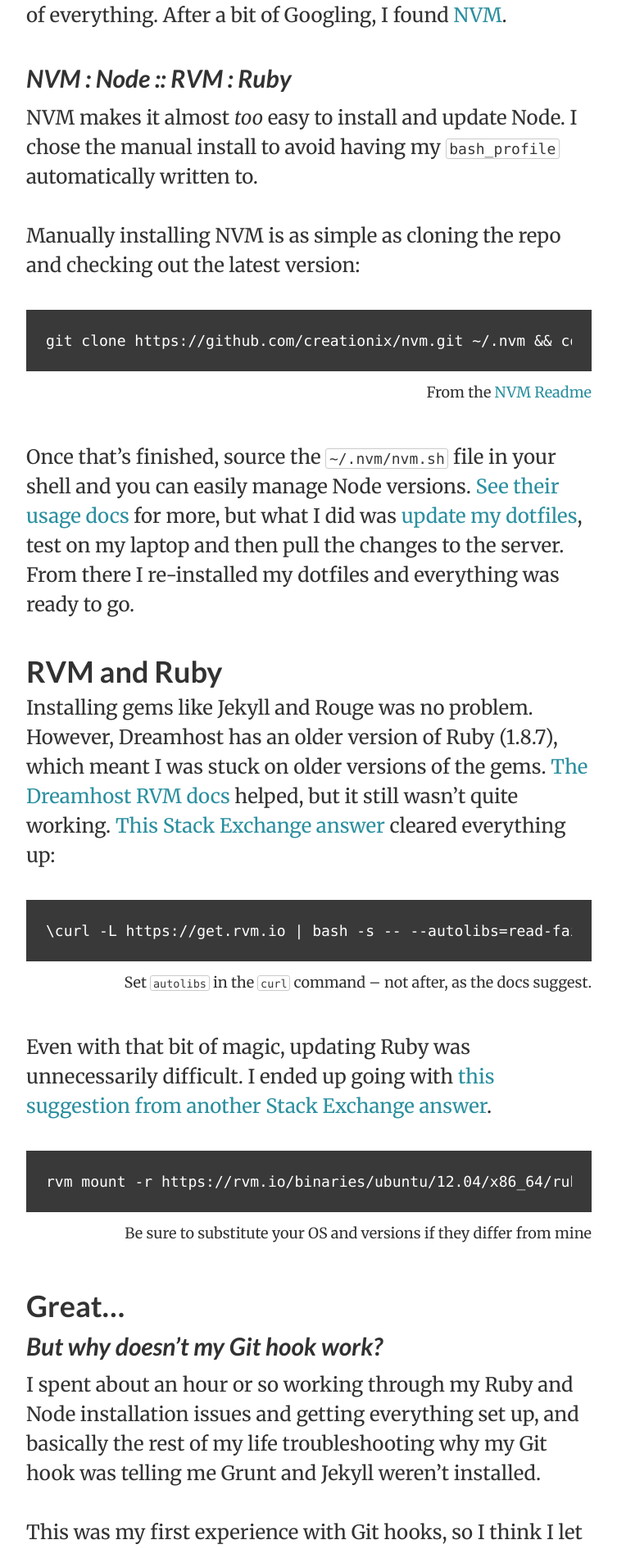
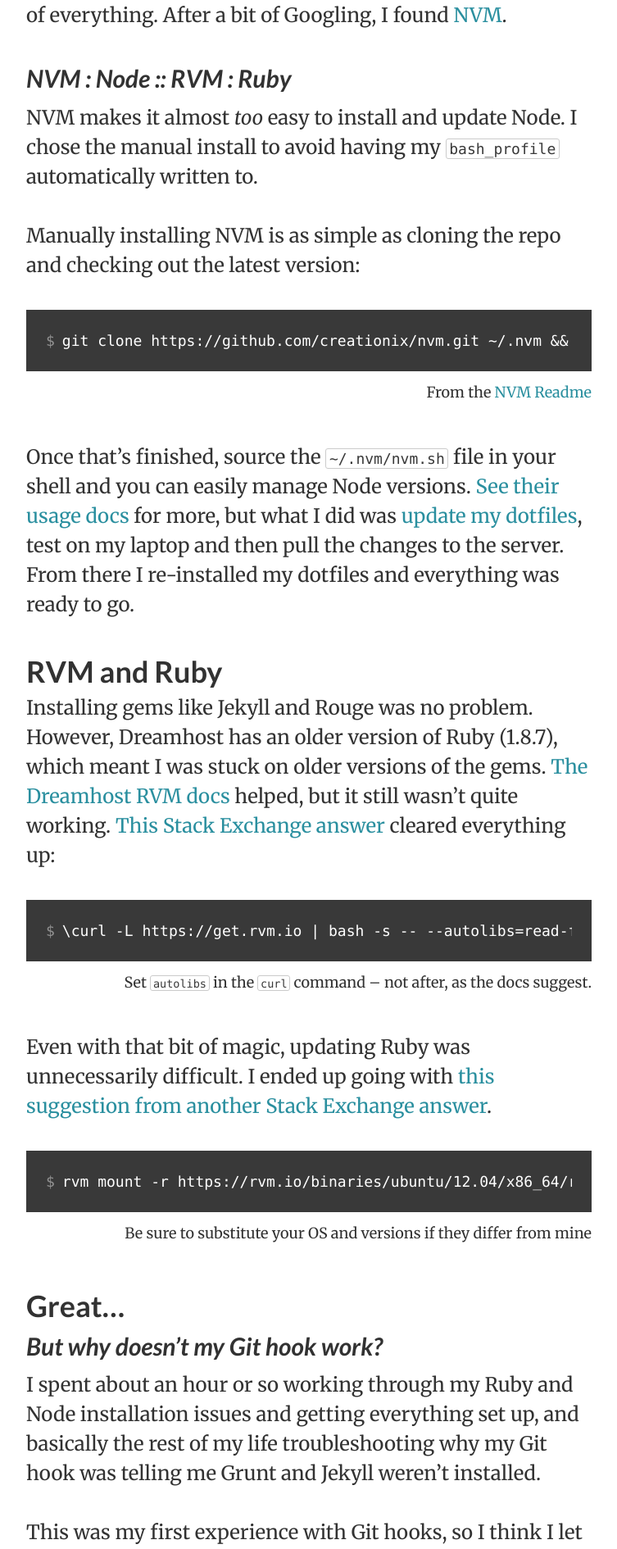
Before and after one commit to goodguyry/ryandomingue.com, a Jekyll site: the page built from _posts/2014-12-30-git-hooks-grunt-and-jekyll.md, in a window 1280 px wide. Shown: the part 1783-3673 px from the top of the page at 82% size, without its empty margins (263-1016 px from the left). Built offline with Jekyll 4.4.1, drawn with Linux system fonts in a browser that asks for light colours.

Commit message:
Added a terminal prompt for 'term' code

```diff
--- a/_posts/2014-12-30-git-hooks-grunt-and-jekyll.md
+++ b/_posts/2014-12-30-git-hooks-grunt-and-jekyll.md
@@ -36,7 +36,7 @@ NVM makes it almost *too* easy to install and update Node. I chose the manual in
 
 Manually installing NVM is as simple as cloning the repo and checking out the latest version:
 
-{% highlight bash %}
+{% highlight term %}
 git clone https://github.com/creationix/nvm.git ~/.nvm && cd ~/.nvm && git checkout `git describe --abbrev=0 --tags`
 {% endhighlight %}
 
@@ -48,7 +48,7 @@ Once that's finished, source the `~/.nvm/nvm.sh` file in your shell and you can
 
 Installing gems like Jekyll and Rouge was no problem. However, Dreamhost has an older version of Ruby (1.8.7), which meant I was stuck on older versions of the gems. [The Dreamhost RVM docs](http://wiki.dreamhost.com/RVM) helped, but it still wasn't quite working. [This Stack Exchange answer](http://stackoverflow.com/questions/17357777/dreamhost-vps-cant-install-rvm-because-new-to-be-sudoer/17364911#17364911) cleared everything up:
 
-{% highlight bash %}
+{% highlight term %}
 \curl -L https://get.rvm.io | bash -s -- --autolibs=read-fail
 {% endhighlight %}
 
@@ -56,7 +56,7 @@ Set `autolibs` in the `curl` command &ndash; not after, as the docs suggest.
 
 Even with that bit of magic, updating Ruby was unnecessarily difficult. I ended up going with [this suggestion from another Stack Exchange answer](http://stackoverflow.com/questions/15798461/how-do-i-use-rvm-to-install-ruby-on-a-dreamhost-shared-server/19238624#19238624).
 
-{% highlight bash %}
+{% highlight term %}
 rvm mount -r https://rvm.io/binaries/ubuntu/12.04/x86_64/ruby-2.0.0-p598.tar.bz2 --verify-downloads 1
 {% endhighlight %}
 
--- a/css/code.scss
+++ b/css/code.scss
@@ -139,6 +139,13 @@ $purple: rgb(177, 115, 113);
   .p { color: $white; }
 }
 
+.language-term:before {
+  content: '$';
+  display: inline-block;
+  margin-right: 0.5em;
+  color: lighten($gray, 10%);
+}
+
 /********************************************************
  * Legend:
 
```
